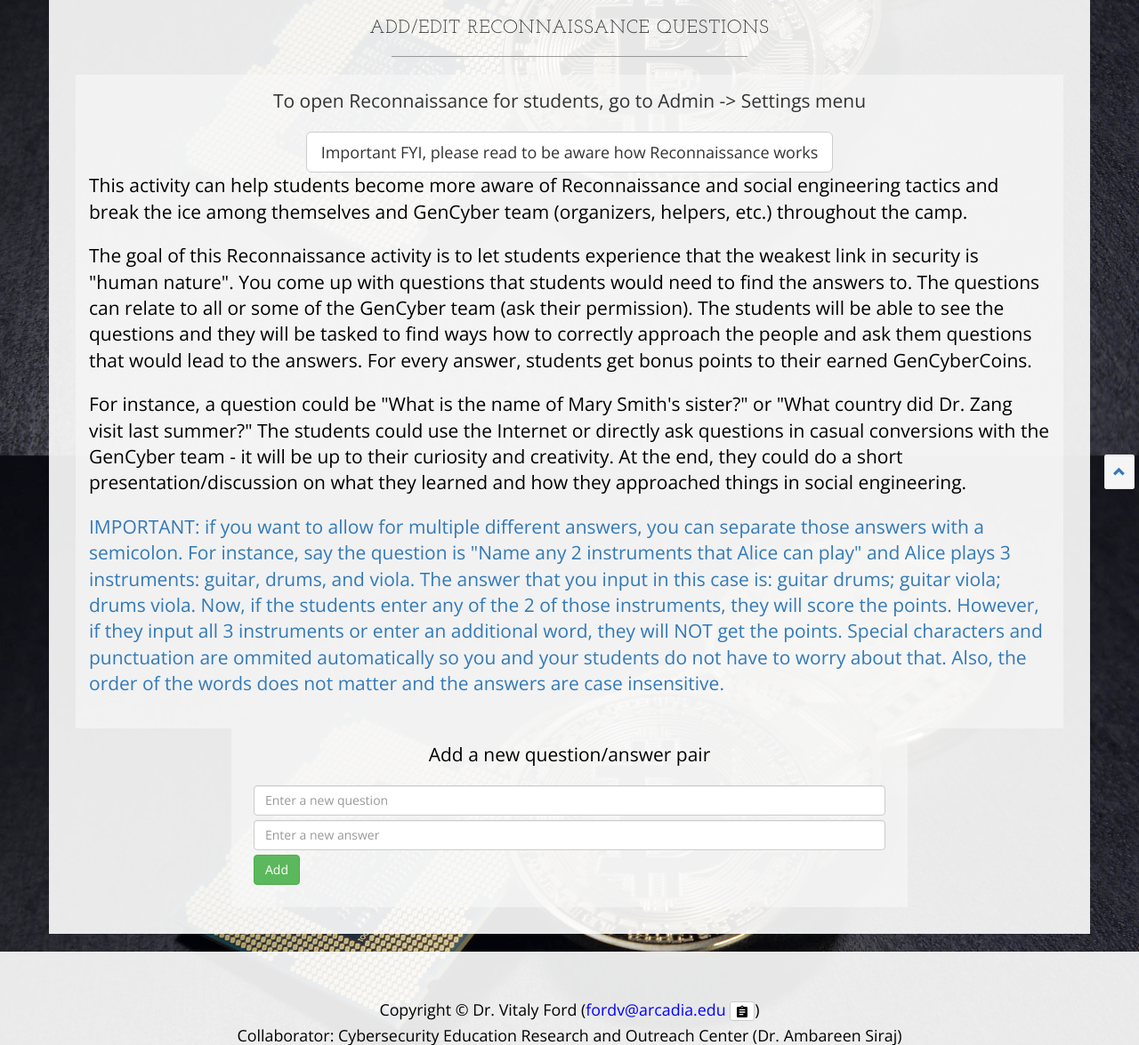
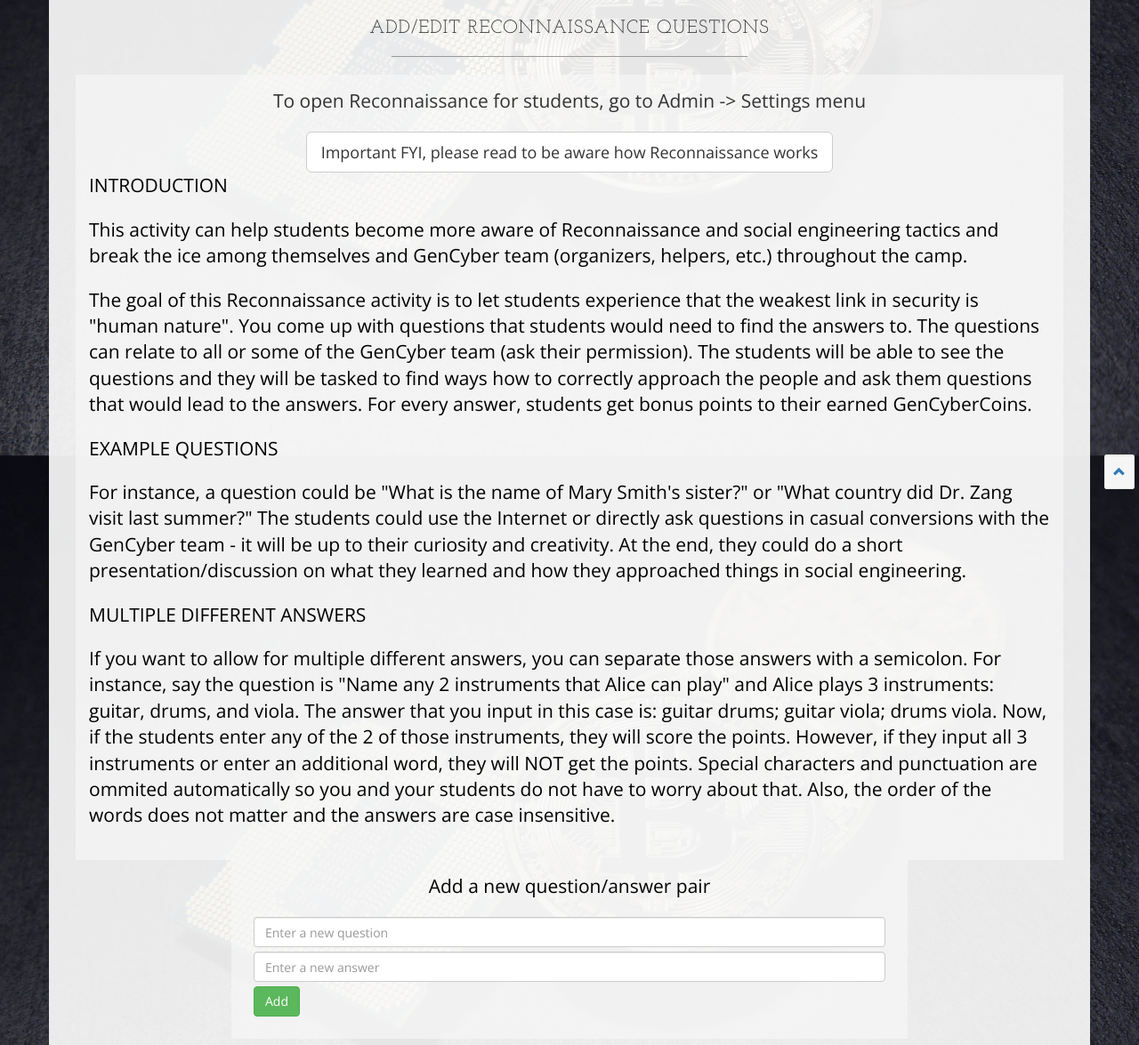
Before and after one commit to vitalyford/gencybercoin, a Django app: template cryptocoin/user/templates/user/extras/social-engineering-admin.html in a window 1280 px wide, after a click on "Important FYI, please read to be aware how Reconnaissance wo". Shown: the part 341-1516 px from the top of the page at 89% size. Run offline with Django 3.2, Linux system fonts and the light colour scheme; the template is opened without the code that fills it, so the values that code supplies are empty; some libraries are stand-ins or nearby versions.

Commit message:
Update reconnaissance help description for admins

```diff
--- a/cryptocoin/user/templates/user/extras/social-engineering-admin.html
+++ b/cryptocoin/user/templates/user/extras/social-engineering-admin.html
@@ -17,10 +17,13 @@
               {% endif %}
               <div class="text-center"><button type="button" class="btn btn-default btn-lg" data-toggle="collapse" data-target="#admin_se_info" style="white-space: normal;">Important FYI, please read to be aware how Reconnaissance works</button></div>
               <div id="admin_se_info" class="collapse">
+                  <p class="lead">INTRODUCTION</p>
                   <p class="lead">This activity can help students become more aware of Reconnaissance and social engineering tactics and break the ice among themselves and GenCyber team (organizers, helpers, etc.) throughout the camp.</p>
                   <p class="lead">The goal of this Reconnaissance activity is to let students experience that the weakest link in security is "human nature". You come up with questions that students would need to find the answers to. The questions can relate to all or some of the GenCyber team (ask their permission). The students will be able to see the questions and they will be tasked to find ways how to correctly approach the people and ask them questions that would lead to the answers. For every answer, students get bonus points to their earned GenCyberCoins.</p>
+                  <p class="lead">EXAMPLE QUESTIONS</p>
                   <p class="lead">For instance, a question could be "What is the name of Mary Smith's sister?" or "What country did Dr. Zang visit last summer?" The students could use the Internet or directly ask questions in casual conversions with the GenCyber team - it will be up to their curiosity and creativity. At the end, they could do a short presentation/discussion on what they learned and how they approached things in social engineering.</p>
-                  <p class="lead text-primary">IMPORTANT: if you want to allow for multiple different answers, you can separate those answers with a semicolon. For instance, say the question is "Name any 2 instruments that Alice can play" and Alice plays 3 instruments: guitar, drums, and viola. The answer that you input in this case is: guitar drums; guitar viola; drums viola. Now, if the students enter any of the 2 of those instruments, they will score the points. However, if they input all 3 instruments or enter an additional word, they will NOT get the points. Special characters and punctuation are ommited automatically so you and your students do not have to worry about that. Also, the order of the words does not matter and the answers are case insensitive.</p>
+                  <p class="lead">MULTIPLE DIFFERENT ANSWERS</p>
+                  <p class="lead">If you want to allow for multiple different answers, you can separate those answers with a semicolon. For instance, say the question is "Name any 2 instruments that Alice can play" and Alice plays 3 instruments: guitar, drums, and viola. The answer that you input in this case is: guitar drums; guitar viola; drums viola. Now, if the students enter any of the 2 of those instruments, they will score the points. However, if they input all 3 instruments or enter an additional word, they will NOT get the points. Special characters and punctuation are ommited automatically so you and your students do not have to worry about that. Also, the order of the words does not matter and the answers are case insensitive.</p>
               </div>
           </div>
       </div>
```
